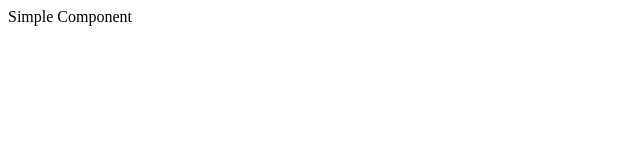
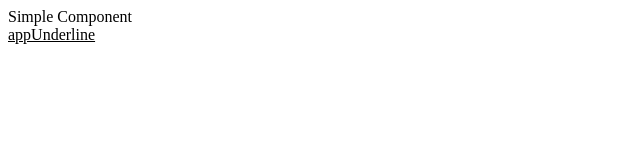
Before and after one commit to takepo/angular-developers-guide, an Angular app: page / in a window 1280 px wide. Shown: the top 160 px of the page, without its empty margins (0-640 px from the left). Built offline with nearby package versions, Linux system fonts and the light colour scheme.

Commit message:
feat: 2-11 アンダーラインを付けるディレクティブ

```diff
--- a/src/app/app.component.ts
+++ b/src/app/app.component.ts
@@ -5,6 +5,7 @@ import { Component } from '@angular/core';
   template: `
     <div>
       <app-simple></app-simple>
+      <div appUnderline>appUnderline</div>
     </div>
   `,
 })
--- a/src/app/underline.directive.ts
+++ b/src/app/underline.directive.ts
@@ -1,10 +1,15 @@
-import { Directive } from '@angular/core';
+import { Directive, OnInit, ElementRef } from '@angular/core';
 
 @Directive({
   selector: '[appUnderline]'
 })
-export class UnderlineDirective {
+export class UnderlineDirective implements OnInit {
 
-  constructor() { }
+  constructor(private ElementRef: ElementRef) { }
+
+  ngOnInit() {
+    const element = this.ElementRef.nativeElement as HTMLElement;
+    element.style.textDecoration = 'underline';
+  }
 
 }
```
